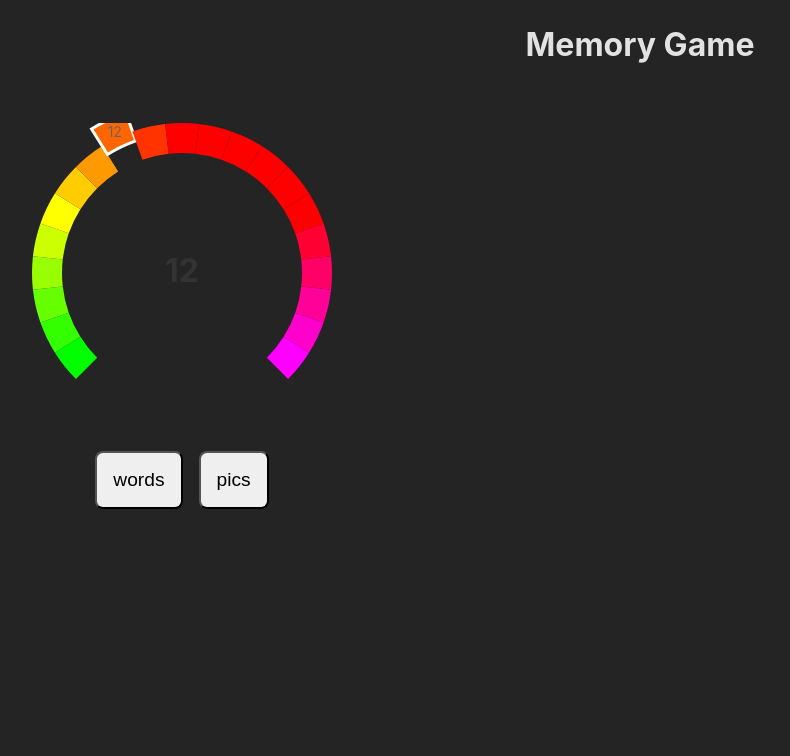
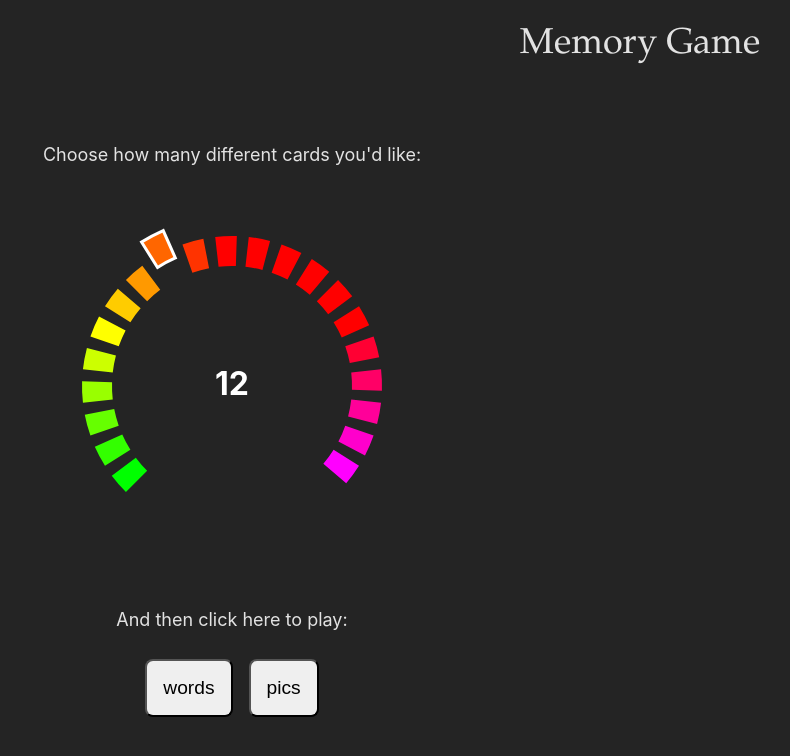
Before and after one commit to tschy/memory-game, a Preact app: page / in a window 1280 px wide. Shown: the top 756 px of the page, without its empty margins (0-790 px from the left). Built offline with nearby package versions, Linux system fonts and the light colour scheme.

Commit message:
Acceptable version of numCards selection.

```diff
--- a/index.html
+++ b/index.html
@@ -6,7 +6,7 @@
     <title>My Little Memory Game</title>
   </head>
   <body>
-    <h1>Memory Game</h1>
+    <h1 class="main-header">Memory Game</h1>
     <div id="app">
     </div>
     <script type="module" src="/src/main.tsx"></script>
--- a/src/app.tsx
+++ b/src/app.tsx
@@ -25,9 +25,11 @@ export function App() {
 
     return (
         <div>
+            <p class={"setup-explanation"}>Choose how many different cards you'd like:</p>
             <div style={{marginBottom: '20px'}}>
                 <ArcSelect val={numCards} setVal={setNumCards} min={4} max={24} />
             </div>
+            <p class={"setup-explanation"}>And then click here to play:</p>
             <div style={{textAlign: 'center'}}>
                 {Object.values(CardType).map((cardType) => (
                     <button onClick={() => {setCardType(cardType )}}
--- a/src/components/ArcSelect.tsx
+++ b/src/components/ArcSelect.tsx
@@ -1,4 +1,4 @@
-import {FunctionalComponent} from 'preact';
+import {FunctionalComponent, JSX} from 'preact';
 
 interface ArcSelectProps {
     min: number;
@@ -46,19 +46,21 @@ function getColor(position: number, min: number, max: number): string {
 export const ArcSelect: FunctionalComponent<ArcSelectProps> = ({val, setVal, min, max}) => {
     const numSegments = max - min + 1;
     const radius = 120;
-    const centerX = 150;
-    const centerY = 150;
+    const centerX = 200;
+    const centerY = 180;
     const startAngle = Math.PI * 0.75; // 135 degrees (bottom left)
     const endAngle = Math.PI * 2.25; // 405 degrees (bottom right, wrapping around)
     const totalAngle = endAngle - startAngle; // 3/4 of circle
-    const segmentAngle = totalAngle / numSegments;
+    const gapPerSegment = 0.08; // radians, space between segments
+    const availableAngle = totalAngle - (gapPerSegment * numSegments);
+    const segmentAngle = availableAngle / numSegments;
 
     const paths: JSX.Element[] = [];
 
     for (let i = 0; i < numSegments; i++) {
         const number = min + i;
-        const angle1 = startAngle + i * segmentAngle;
-        const angle2 = startAngle + (i + 1) * segmentAngle;
+        const angle1 = startAngle + i * (segmentAngle + gapPerSegment);
+        const angle2 = angle1 + segmentAngle;
 
         const isSelected = number === val;
         const currentRadius = isSelected ? radius + 20 : radius;
@@ -86,11 +88,6 @@ export const ArcSelect: FunctionalComponent<ArcSelectProps> = ({val, setVal, min
             Z
         `;
 
-        const midAngle = (angle1 + angle2) / 2;
-        const labelRadius = isSelected ? radius + 35 : radius + 15;
-        const labelX = centerX + labelRadius * Math.cos(midAngle);
-        const labelY = centerY + labelRadius * Math.sin(midAngle);
-
         paths.push(
             <g key={`segment-${i}`}>
                 <path
@@ -101,25 +98,12 @@ export const ArcSelect: FunctionalComponent<ArcSelectProps> = ({val, setVal, min
                     style={{cursor: 'pointer'}}
                     onClick={() => setVal(number)}
                 />
-                {isSelected && (
-                    <text
-                        x={labelX}
-                        y={labelY}
-                        text-anchor="middle"
-                        dominant-baseline="middle"
-                        font-size="14"
-                        fill="#666"
-                        pointer-events="none"
-                    >
-                        {number}
-                    </text>
-                )}
             </g>
         );
     }
 
     return (
-        <svg width="300" height="300" viewBox="0 0 300 300" style={{display: 'block', margin: '0 auto'}}>
+        <svg width="400" height="400" viewBox="0 0 400 360" style={{display: 'block', margin: '0 auto'}}>
             {paths}
             <text
                 x={centerX}
@@ -128,7 +112,7 @@ export const ArcSelect: FunctionalComponent<ArcSelectProps> = ({val, setVal, min
                 dominant-baseline="middle"
                 font-size="32"
                 font-weight="bold"
-                fill="#333"
+                class="arc-select-center-text"
                 pointer-events="none"
             >
                 {val}
--- a/src/index.css
+++ b/src/index.css
@@ -20,12 +20,20 @@ body {
   min-height: 100vh;
 }
 
+.main-header {
+  font: 36px "Garamond", serif;
+}
+
 #app {
   display: flex;
   /*max-width: 1280px;*/
   margin: 0 auto;
   padding: 2rem;
   text-align: center;
+}
+
+.setup-explanation {
+  font-size: 18px;
 }
 
 .card-type-button {
@@ -143,3 +151,7 @@ body {
     transform: rotate(0deg);
   }
 }
+
+.arc-select-center-text {
+  fill: white;
+}
```
